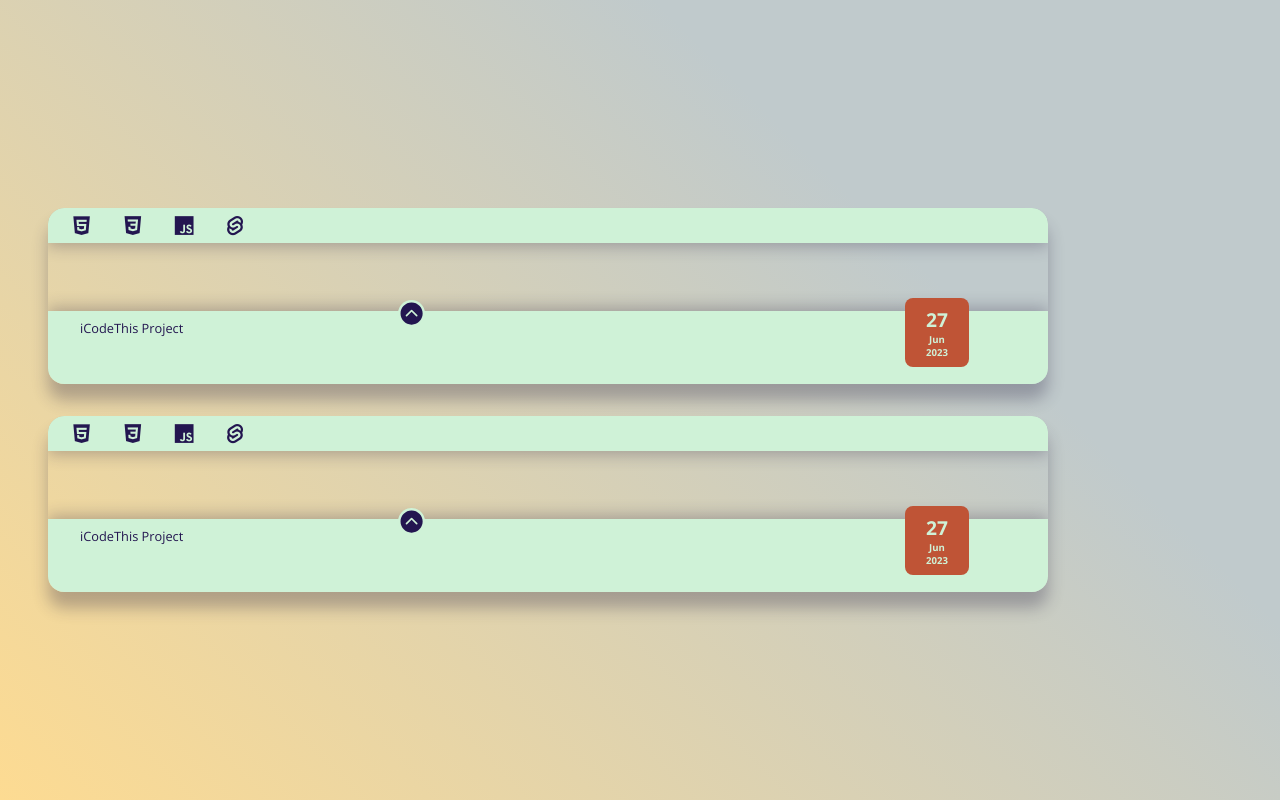
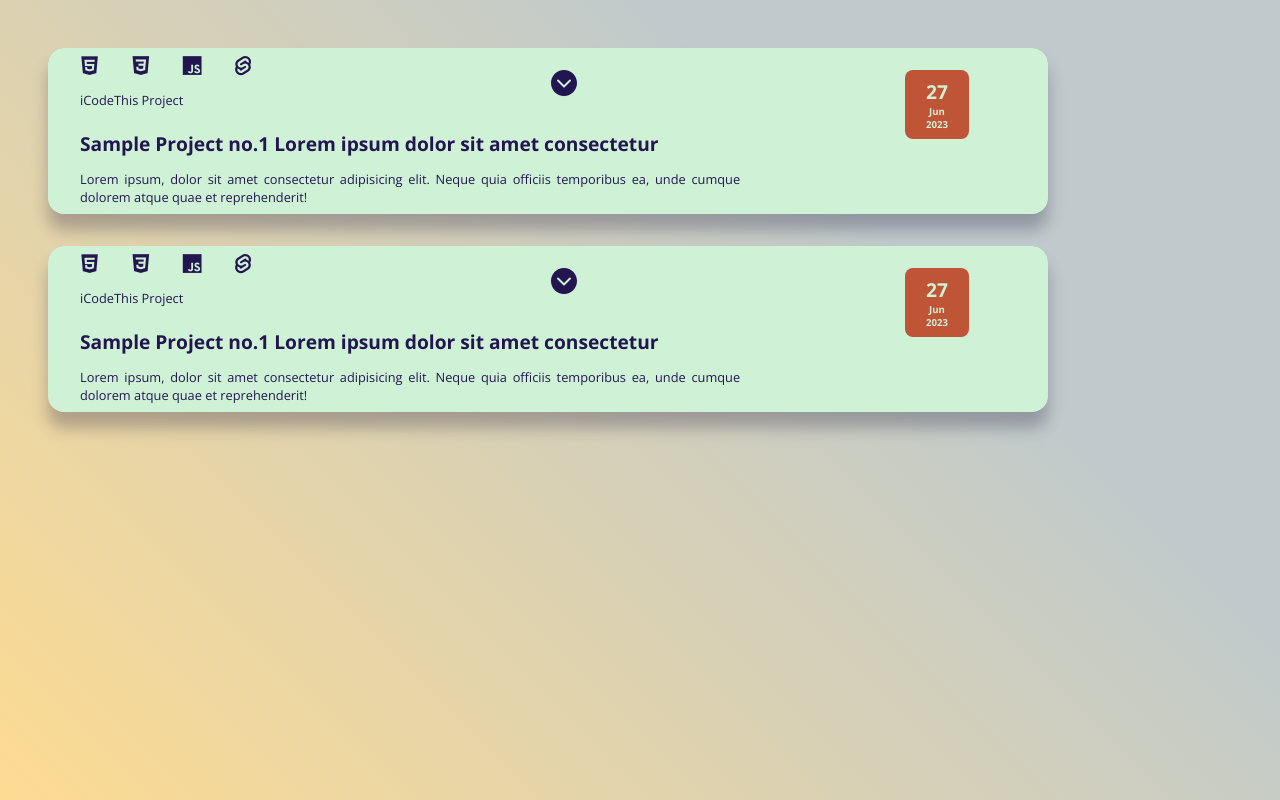
Before and after one commit to tom-gora/webdev_basics, a PHP site: page / in a window 1280 px wide. Run offline with PHP 8.4, Linux system fonts and the light colour scheme; grey boxes are pictures that could not be loaded.

Commit message:
saving progress on horizontal ui

```diff
--- a/index.html
+++ b/index.html
@@ -12,14 +12,21 @@
   </head>
 
   <body>
-    <div class="card">
+    <div class="card" data-size="" aria-expanded="false" id="card1">
       <header class="skills">
         <i class="devicon-html5-plain"></i>
         <i class="devicon-css3-plain"></i>
         <i class="devicon-javascript-plain"></i>
         <i class="devicon-svelte-plain"></i>
       </header>
-      <div class="thumb"></div>
+      <div class="thumb">
+        <div class="view-link">
+          <a href="#">
+            <small>View it!</small>
+            <ion-icon name="eye"></ion-icon>
+          </a>
+        </div>
+      </div>
       <footer class="details">
         <ion-icon class="chevron-hint" name="chevron-up-circle"></ion-icon>
         <div class="details-top">
@@ -51,14 +58,21 @@
       </footer>
     </div>
 
-    <div class="card">
+    <div class="card" data-size="" aria-expanded="false" id="card2">
       <header class="skills">
         <i class="devicon-html5-plain"></i>
         <i class="devicon-css3-plain"></i>
         <i class="devicon-javascript-plain"></i>
         <i class="devicon-svelte-plain"></i>
       </header>
-      <div class="thumb"></div>
+      <div class="thumb">
+        <div class="view-link">
+          <a href="#">
+            <small>View it!</small>
+            <ion-icon name="eye"></ion-icon>
+          </a>
+        </div>
+      </div>
       <footer class="details">
         <ion-icon class="chevron-hint" name="chevron-up-circle"></ion-icon>
         <div class="details-top">
--- a/public/app.js
+++ b/public/app.js
@@ -0,0 +1,81 @@
+window.onload = () => {
+  const toggles = document.querySelectorAll(".chevron-hint");
+  const cards = document.querySelectorAll(".card");
+
+  const addSizeMetadata = (elements) => {
+    elements.forEach((element) => {
+      const windowWidth = window.innerWidth;
+      if (windowWidth >= 600) {
+        element.setAttribute("data-size", "large");
+      } else {
+        element.setAttribute("data-size", "small");
+      }
+    });
+  };
+  addSizeMetadata(cards);
+  const handleResize = () => {
+    addSizeMetadata(cards);
+  };
+  let wasLessThan600 = window.innerWidth < 600;
+
+  window.addEventListener("resize", handleResize);
+
+  const expandContent = (element) => {
+    const parentCard = element.closest(".card");
+    const parentFooter = element.parentElement;
+    const cardThumbnail = parentCard.querySelector(".thumb");
+
+    let cardSize = parentCard.getAttribute("data-size");
+    let cardState = parentCard.getAttribute("aria-expanded");
+
+    if (cardSize === "small" && cardState === "false") {
+      parentCard.setAttribute("aria-expanded", "true");
+      parentFooter.style.bottom = 0;
+      element.style.transform = "rotate(180deg)";
+    } else if (cardSize === "small" && cardState === "true") {
+      parentCard.setAttribute("aria-expanded", "false");
+      parentFooter.style.bottom = "-9rem";
+      element.style.transform = "rotate(0deg)";
+    } else if (cardSize === "large" && cardState === "false") {
+      parentFooter.style.bottom = 0;
+      parentCard.setAttribute("aria-expanded", "true");
+      cardThumbnail.style.height = "25rem";
+      element.style.transform = "rotate(0deg)";
+    } else if (cardSize === "large" && cardState === "true") {
+      parentFooter.style.bottom = 0;
+      parentCard.setAttribute("aria-expanded", "false");
+      cardThumbnail.style.height = 0;
+      element.style.transform = "rotate(180deg)";
+    }
+  };
+
+  toggles.forEach((toggle) => {
+    toggle.addEventListener("click", (e) => {
+      const clickedToggle = e.currentTarget;
+      expandContent(clickedToggle);
+    });
+  });
+
+  const resetOnResize = () => {
+    console.log("crossed the breakpoint!");
+    let cardsSize = cards[0].getAttribute("data-size");
+    console.log(cardsSize);
+
+    cards.forEach((card) => {
+      card.setAttribute("aria-expanded", "false");
+    });
+  };
+
+  const breakpointHandler = (mutationsList) => {
+    resetOnResize;
+  };
+
+  const observer = new MutationObserver(breakpointHandler);
+
+  cards.forEach((card) => {
+    observer.observe(card, {
+      attributes: true,
+      attributeFilter: ["data-size"],
+    });
+  });
+};
--- a/public/styles.css
+++ b/public/styles.css
@@ -51,13 +51,14 @@ body {
   gap: 2rem;
   justify-items: center;
   align-items: center;
-  padding: 0 1.5rem;
+  padding: 0.5rem 2rem;
   width: 100%;
   height: 2.2rem;
   background: var(--secondary);
   box-shadow: 0 0.2rem 1rem var(--shadow-color);
   border-top-left-radius: 1rem;
   border-top-right-radius: 1rem;
+  z-index: 1;
 }
 
 .skills i {
@@ -66,12 +67,28 @@ body {
 }
 
 .thumb {
+  display: flex;
+  flex-direction: row;
+  align-items: flex-start;
+  justify-content: flex-end;
   width: 100%;
   height: 90%;
-  background-image: url("https://365webresources.com/wp-content/uploads/2020/06/Responsive-Portfolio-Website-Alexa.png");
+  background-image: url("https://freebiesui.com/wp-content/uploads/2020/07/dark-mode-desktop-ui-daily-media.jpg");
   background-size: cover;
   background-position: center;
-  z-index: -1;
+  transition: var(--transition);
+}
+
+.card[aria-expanded="false"][data-size="small"] .details {
+  bottom: -9rem;
+}
+
+.card[aria-expanded="false"][data-size="small"] .chevron-hint {
+  transform: rotate(0deg);
+}
+
+.card[aria-expanded="false"][data-size="small"] .thumb {
+  height: 90%;
 }
 
 .details {
@@ -87,26 +104,22 @@ body {
   transition: var(--transition);
   border-bottom-left-radius: 1rem;
   border-bottom-right-radius: 1rem;
-}
-
-.details:hover {
-  bottom: 0;
+  z-index: 1;
 }
 
 .chevron-hint {
+  cursor: pointer;
   background: var(--secondary);
   border-radius: 50%;
-  font-size: 1.7rem;
+  font-size: 2rem;
   position: absolute;
   left: 35%;
-  top: -0.7rem;
+  top: -1rem;
   transition: var(--transition);
 }
 
-.details:hover .chevron-hint {
-  height: 0;
-  width: 5rem;
-  top: 0.5rem;
+.card:not(:hover) .thumb {
+  transition: var(--transition);
 }
 
 .details-top {
@@ -118,7 +131,6 @@ body {
 }
 
 .category {
-  /* align-self: flex-end; */
   grid-column: span 6;
   margin-top: 1rem;
 }
@@ -133,6 +145,7 @@ body {
   color: var(--secondary);
   grid-row: span 3;
   grid-column: span 2;
+  z-index: 1;
 }
 
 .date .date-card {
@@ -173,7 +186,11 @@ body {
   padding-bottom: 1rem;
 }
 
-.view-link {
+.thumb .view-link {
+  display: none;
+}
+
+.details .view-link {
   margin-top: 0rem;
   background: var(--primary);
   border-top-left-radius: 1rem;
@@ -185,12 +202,12 @@ body {
   padding-top: 2rem;
 }
 
-.view-link a ion-icon {
+.details .view-link a ion-icon {
   font-size: 1.6rem;
   align-self: center;
 }
 
-.view-link a {
+.details .view-link a {
   position: relative;
   display: flex;
   gap: 0.6rem;
@@ -206,8 +223,7 @@ body {
   transition: var(--transition);
 }
 
-.view-link:hover ion-icon,
-.view-link:hover small {
+.view-link:hover a > * {
   color: var(--accent);
 }
 
@@ -216,6 +232,7 @@ body {
     font-size: 1rem;
     flex-direction: column;
     gap: 2rem;
+    justify-content: flex-start;
     align-items: flex-start;
     flex-wrap: initial;
   }
@@ -224,21 +241,26 @@ body {
     margin-left: 3rem;
     width: clamp(500px, 90vw, 1000px);
     aspect-ratio: unset;
-    height: 11rem;
+    height: fit-content;
   }
 
-  .card:hover .thumb {
-    height: 20rem;
+  .thumb {
+    transform-origin: top;
+  }
+
+  .skills {
+    padding-block: 0.5rem;
   }
 
   .details-top {
-    height: 10rem;
+    height: fit-content;
     grid-template-rows: repeat(1, 1fr);
     grid-template-columns: repeat(7, 1fr);
+    box-shadow: none;
   }
 
   .category {
-    margin-top: 0.5rem;
+    margin-block: 0.5rem;
   }
 
   .date {
@@ -246,16 +268,20 @@ body {
   }
 
   .details {
+    position: relative;
     align-self: flex-start;
+    bottom: 0;
+    box-shadow: none;
+    padding-bottom: 0.5rem;
   }
 
-  .details:hover {
-    bottom: initial;
+  .title {
+    margin-block: 0.8rem;
   }
 
   .details-bottom {
     display: grid;
-    grid-template-rows: repeat(1, 1fr);
+    grid-template-rows: 1fr;
     grid-template-columns: repeat(7, 1fr);
   }
 
@@ -266,19 +292,52 @@ body {
 
   .thumb {
     height: 0;
+    box-shadow: inset 0 -0.2rem 1rem var(--shadow-color);
   }
 
-  .view-link {
-    grid-column: span 1;
-    border-radius: 0.5rem;
-    width: 4rem;
-    align-self: center;
-    margin-left: -2rem;
-    margin-top: -1rem;
-    margin-bottom: 0.5rem;
-    padding-block: 0.5rem;
+  .details .view-link {
+    display: none;
+  }
+  .thumb .view-link {
+    display: flex;
+    flex-direction: row;
+    align-items: center;
+    justify-content: center;
+    font-size: 1.25rem;
+    margin: 1rem 2rem;
+    border-radius: 1rem;
+    text-decoration: none;
+    background: var(--secondary);
+    padding: 0.5rem 1rem;
+  }
 
-    /* position: absolute; */
-    /* width: 3rem; */
+  .thumb .view-link a {
+    text-decoration: none;
+    color: var(--primary);
+    padding-bottom: 3px;
+  }
+
+  .thumb .view-link a ion-icon {
+    margin-bottom: -0.25rem;
+    margin-left: 0.5rem;
+  }
+
+  .chevron-hint {
+    left: 50%;
+    transform: translateX(-50%);
+    font-size: 2rem;
+    transform: rotate(180deg);
+  }
+
+  .card[aria-expanded="false"][data-size="large"] .details {
+    bottom: 0;
+  }
+
+  .card[aria-expanded="false"][data-size="large"] .chevron-hint {
+    transform: rotate(180deg);
+  }
+
+  .card[aria-expanded="false"][data-size="large"] .thumb {
+    height: 0;
   }
 }
```
